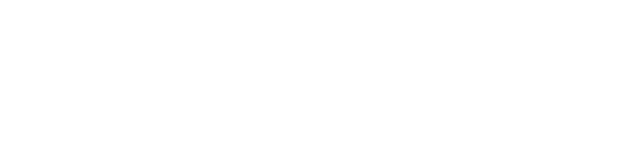
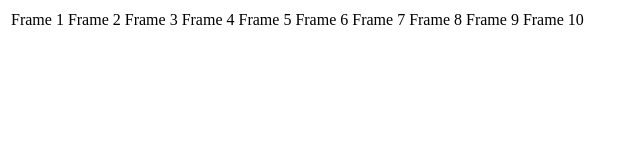
Before and after one commit to JayIssuree/bowling-challenge, a plain HTML site: page index.html in a window 1280 px wide. Shown: the whole page, without its empty margins (0-640 px from the left). Drawn offline with nearby package versions, Linux system fonts and the light colour scheme.

Commit message:
created scorecard table and displays frame numbers

```diff
--- a/index.html
+++ b/index.html
@@ -2,17 +2,13 @@
 <html>
   <head>
     <title>Bowling</title>
-    <div>
-        <h1 id=bowling></h1>
-
-    </div>
-  </head>
-  <body>
     <link href="styles.css" rel="stylesheet">
     <script src="jasmine/src/Frame.js"></script>
     <script src="jasmine/src/Game.js"></script>
     <script src="jasmine/src/Roll.js"></script>
     <script src="https://code.jquery.com/jquery-3.6.0.min.js"></script>
     <script src="interface.js"></script>
+  </head>
+  <body>
   </body>
 </html>
--- a/interface.js
+++ b/interface.js
@@ -1,7 +1,31 @@
 $(document).ready(function () {
+
     var game = new Game();
+    setUpTable()
 
+    function createTable(){
+      var tableDiv = document.createElement('div')
+      var table = document.createElement('table')
+      var frameNumber = document.createElement('tr')
+      table.className = "scorecard"
+      frameNumber.className = "frameNumber"
+      table.appendChild(frameNumber)
+      tableDiv.appendChild(table)
+      $(tableDiv).appendTo("body")
+    }
 
+    function insertFrameNumbersIntoTable(){
+      var frames = game.getFrames()
+      for(var i = 0; i < frames.length; i++) {
+        var frameNumber = document.createElement('td')
+        frameNumber.innerHTML = (`Frame ${i + 1}`)
+        $(frameNumber).appendTo(".frameNumber")
+      }
+    }
 
+    function setUpTable(){
+      createTable()
+      insertFrameNumbersIntoTable()
+    }
 
   });
```
Also changed, not shown: jasmine/SpecRunner.html (renamed from SpecRunner.html).
